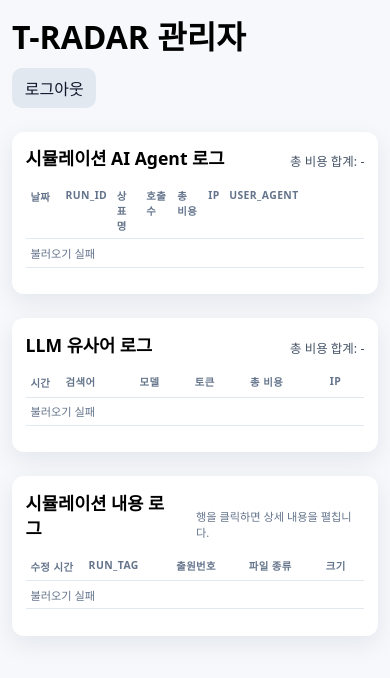
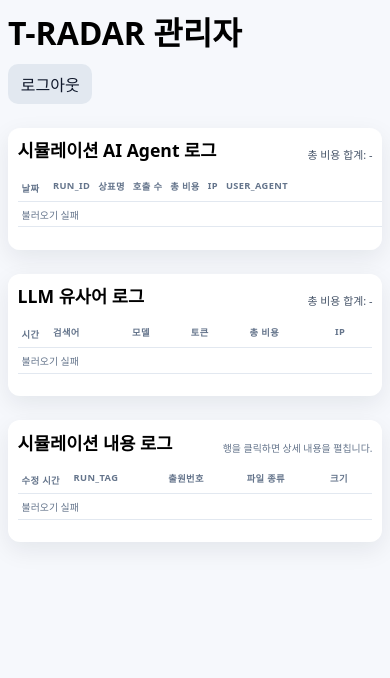
Before and after one commit to yongchoooon/tradar, a Python web app: template app/templates/admin_home.html in a window 390 px wide. Shown: the top 678 px of the page. Run offline with Jinja, Linux system fonts and the light colour scheme; the template is opened without the code that fills it, so the values that code supplies are empty.

Commit message:
Improve admin table responsiveness

```diff
--- a/app/templates/admin_home.html
+++ b/app/templates/admin_home.html
@@ -6,15 +6,15 @@
     <title>T-RADAR 관리자</title>
     <style>
       * { box-sizing:border-box; }
-      body { font-family: system-ui, sans-serif; background:#f6f8fc; margin:0; padding:2rem; }
+      body { font-family: system-ui, sans-serif; background:#f6f8fc; margin:0; padding:2rem; overflow-x:hidden; }
       header { display:flex; justify-content:space-between; align-items:center; margin-bottom:1.5rem; }
       h1 { margin:0; }
-      .section { background:#fff; padding:1.5rem; border-radius:16px; box-shadow:0 8px 24px rgba(15,23,42,0.08); margin-bottom:1.5rem; }
+      .section { background:#fff; padding:1.5rem; border-radius:16px; box-shadow:0 8px 24px rgba(15,23,42,0.08); margin-bottom:1.5rem; overflow-x:auto; }
       .section h2 { margin:0; font-size:1.1rem; }
       .section-header { display:flex; justify-content:space-between; align-items:flex-end; gap:1rem; margin-bottom:0.75rem; }
       .summary { color:#475569; font-size:0.9rem; }
-      table { width:100%; border-collapse:collapse; font-size:0.85rem; }
-      th, td { text-align:left; padding:0.6rem 0.5rem; border-bottom:1px solid #e2e8f0; vertical-align:top; font-size:0.82rem; }
+      table { width:max-content; min-width:100%; border-collapse:collapse; font-size:0.85rem; }
+      th, td { text-align:left; padding:0.6rem 0.5rem; border-bottom:1px solid #e2e8f0; vertical-align:top; font-size:0.82rem; overflow-wrap:anywhere; word-break:break-word; }
       th { color:#64748b; font-size:0.72rem; font-weight:600; text-transform:uppercase; letter-spacing:0.04em; }
       tbody tr:hover { background:#f8fafc; }
       .muted { color:#64748b; font-size:0.8rem; }
@@ -24,7 +24,7 @@
       .sortable { cursor:pointer; user-select:none; white-space:nowrap; }
       .sort-indicator { margin-left:0.35rem; color:#94a3b8; font-size:0.75rem; }
       .narrow { white-space:nowrap; width:1%; }
-      .col-user-agent { max-width:clamp(240px, 24vw, 320px); width:clamp(240px, 24vw, 320px); white-space:nowrap; overflow:hidden; text-overflow:ellipsis; }
+      .col-user-agent { max-width:clamp(260px, 40vw, 700px); width:clamp(260px, 40vw, 700px); white-space:normal; overflow:visible; text-overflow:unset; }
       a.button { text-decoration:none; padding:0.5rem 0.8rem; border-radius:10px; background:#e2e8f0; color:#0f172a; }
       .badge { display:inline-block; padding:0.2rem 0.5rem; border-radius:999px; background:#e2e8f0; font-size:0.75rem; color:#334155; }
       .pagination { display:flex; align-items:center; gap:0.35rem; margin-top:0.8rem; flex-wrap:wrap; }
@@ -32,14 +32,14 @@
       .page-btn.is-active { background:#1d4ed8; color:#fff; border-color:#1d4ed8; }
       .page-btn:disabled { cursor:default; opacity:0.4; }
       @media (max-width: 768px) {
-        body { padding:0.75rem; }
-        .section { padding:0.85rem; border-radius:12px; }
+        body { padding:0.5rem; }
+        .section { padding:0.6rem; border-radius:12px; }
         header { flex-direction:column; align-items:flex-start; gap:0.6rem; }
-        table { font-size:0.68rem; }
-        th, td { padding:0.35rem 0.3rem; font-size:0.65rem; }
-        .summary { font-size:0.78rem; }
-        .muted { font-size:0.7rem; }
-        .col-user-agent { max-width:clamp(140px, 34vw, 200px); width:clamp(140px, 34vw, 200px); }
+        table { font-size:0.6rem; }
+        th, td { padding:0.3rem 0.25rem; font-size:0.58rem; }
+        .summary { font-size:0.68rem; }
+        .muted { font-size:0.62rem; }
+        .col-user-agent { max-width:clamp(140px, 44vw, 240px); width:clamp(140px, 44vw, 240px); }
       }
     </style>
   </head>
```
